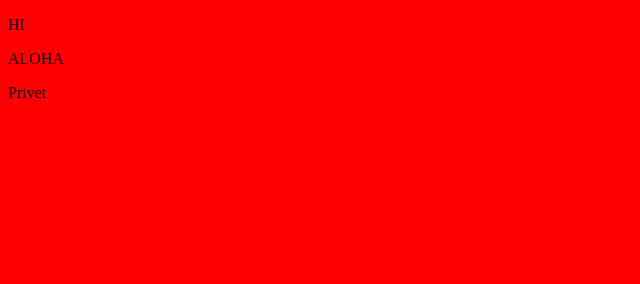
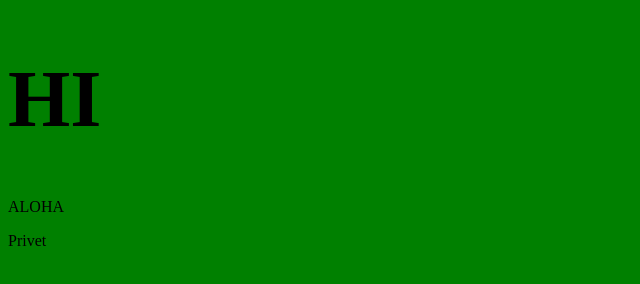
Before and after one commit to Immo4ka/Imka, a plain HTML site: page index.html in a window 1280 px wide. Shown: the whole page, without its empty margins (0-640 px from the left). Drawn offline with Linux system fonts and the light colour scheme.

Commit message:
green bg and h1

```diff
--- a/index.html
+++ b/index.html
@@ -6,7 +6,7 @@
         <link rel="stylesheet" href="style.css">
     </head>
     <body>
-        <p>HI</p>
+        <h1>HI</h1>
         <div>ALOHA</div>
         <p>Privet</p>
     </body>
--- a/style.css
+++ b/style.css
@@ -1,4 +1,7 @@
 body
 {
-    background: red;
+    background: green;
 }
+h1{
+    font-size: 80px;
+}
```
